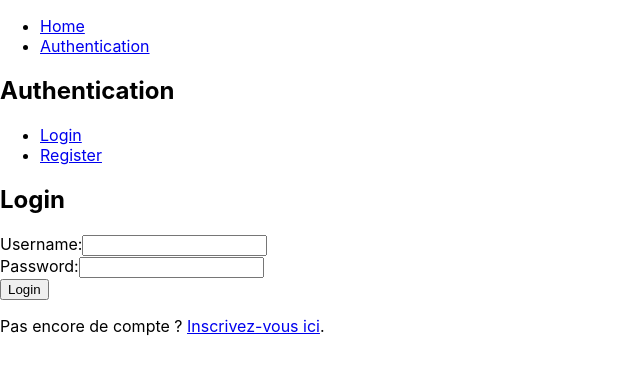
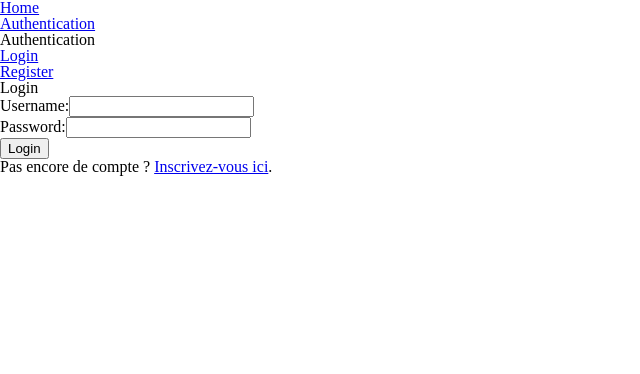
Before and after one commit to LePygargue/aston_project_3_game, a React (Create React App) app in the folder project/frontend/: page /authentication/login in a window 1280 px wide. Shown: the top 374 px of the page, without its empty margins (0-640 px from the left). Built offline with nearby package versions, Linux system fonts and the light colour scheme; the HTML template or start-up script is replaced by a standard one.

Commit message:
minor changes

```diff
--- a/project/frontend/src/App.js
+++ b/project/frontend/src/App.js
@@ -1,4 +1,5 @@
 // frontend/src/App.js
+import './App.css';
 import { React} from 'react';
 import { BrowserRouter as Router, Routes, Route, Link } from 'react-router-dom';
 import Authentication from './features/authentication/index';
--- a/project/frontend/src/index.css
+++ b/project/frontend/src/index.css
@@ -1,13 +1,48 @@
+/* http://meyerweb.com/eric/tools/css/reset/
+   v2.0 | 20110126
+   License: none (public domain)
+*/
+
+html, body, div, span, applet, object, iframe,
+h1, h2, h3, h4, h5, h6, p, blockquote, pre,
+a, abbr, acronym, address, big, cite, code,
+del, dfn, em, img, ins, kbd, q, s, samp,
+small, strike, strong, sub, sup, tt, var,
+b, u, i, center,
+dl, dt, dd, ol, ul, li,
+fieldset, form, label, legend,
+table, caption, tbody, tfoot, thead, tr, th, td,
+article, aside, canvas, details, embed,
+figure, figcaption, footer, header, hgroup,
+menu, nav, output, ruby, section, summary,
+time, mark, audio, video {
+	margin: 0;
+	padding: 0;
+	border: 0;
+	font-size: 100%;
+	font: inherit;
+	vertical-align: baseline;
+}
+/* HTML5 display-role reset for older browsers */
+article, aside, details, figcaption, figure,
+footer, header, hgroup, menu, nav, section {
+	display: block;
+}
 body {
-  margin: 0;
-  font-family: -apple-system, BlinkMacSystemFont, 'Segoe UI', 'Roboto', 'Oxygen',
-    'Ubuntu', 'Cantarell', 'Fira Sans', 'Droid Sans', 'Helvetica Neue',
-    sans-serif;
-  -webkit-font-smoothing: antialiased;
-  -moz-osx-font-smoothing: grayscale;
+	line-height: 1;
 }
-
-code {
-  font-family: source-code-pro, Menlo, Monaco, Consolas, 'Courier New',
-    monospace;
+ol, ul {
+	list-style: none;
 }
+blockquote, q {
+	quotes: none;
+}
+blockquote:before, blockquote:after,
+q:before, q:after {
+	content: '';
+	content: none;
+}
+table {
+	border-collapse: collapse;
+	border-spacing: 0;
+}
```
Also changed, not shown: project/frontend/src/features/authentication/assets/authentification.css (added), project/frontend/src/features/authentication/assets/login.css (added), project/frontend/src/features/authentication/assets/register.css (added), project/frontend/src/pages/Authentification.js (added), project/frontend/src/pages/Character.js (added), project/frontend/src/pages/Home.js (added), project/frontend/src/pages/Map.js (added), 2 other files (tests, documents, lock files or other folders).
